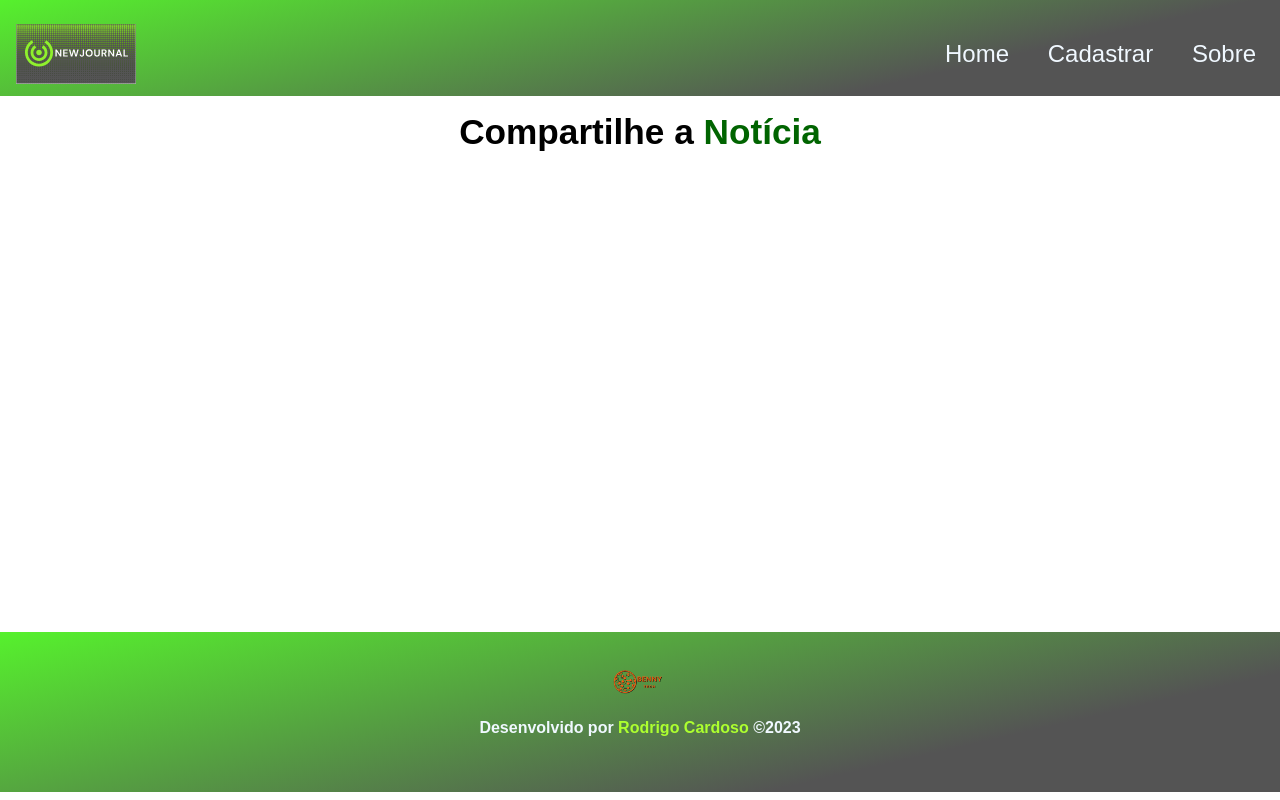
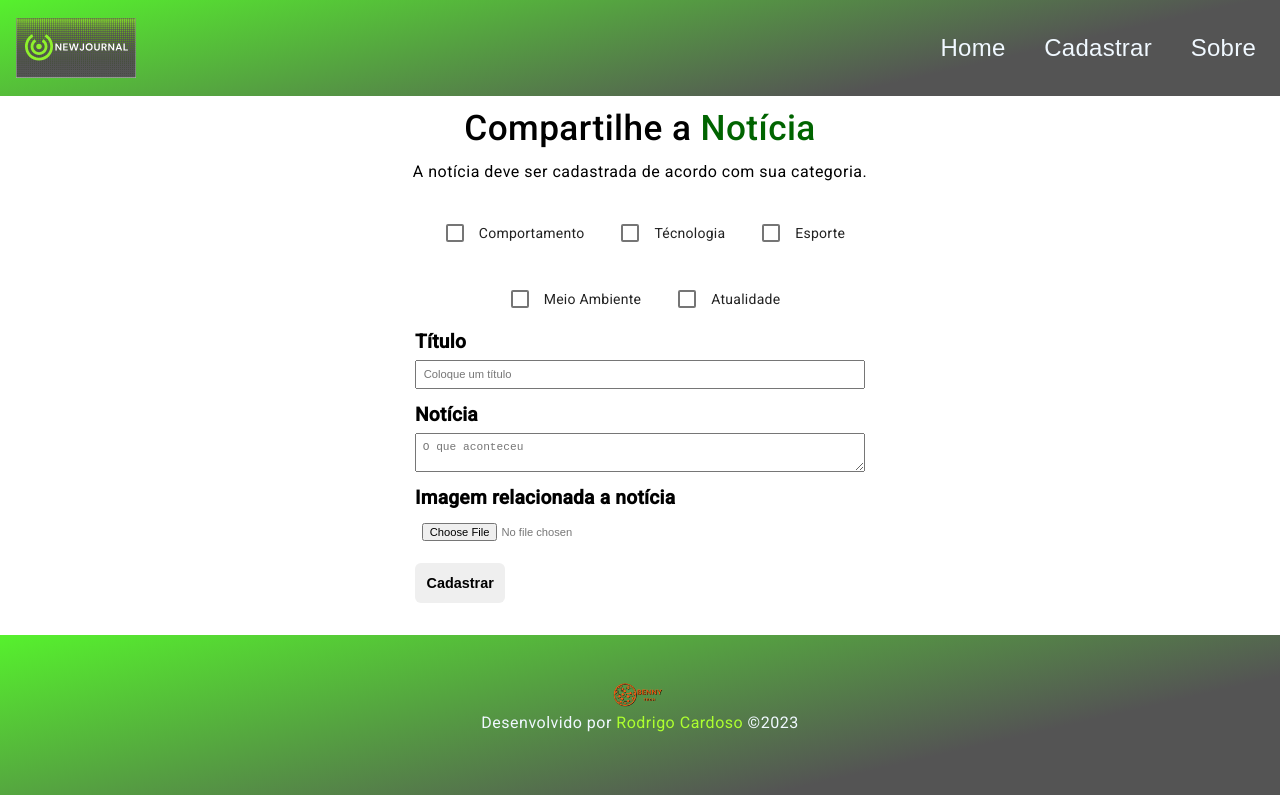
Before and after one commit to Rodrigopca42/newjournal-front, an Angular app: page /noticia/nova in a window 1280 px wide. Built offline with nearby package versions, Linux system fonts and the light colour scheme.

Commit message:
Html e css de cadastro

```diff
--- a/angular.json
+++ b/angular.json
@@ -25,6 +25,7 @@
               "src/assets"
             ],
             "styles": [
+              "@angular/material/prebuilt-themes/indigo-pink.css",
               "src/styles.css"
             ],
             "scripts": []
@@ -87,6 +88,7 @@
               "src/assets"
             ],
             "styles": [
+              "@angular/material/prebuilt-themes/indigo-pink.css",
               "src/styles.css"
             ],
             "scripts": []
--- a/package.json
+++ b/package.json
@@ -11,10 +11,12 @@
   "private": true,
   "dependencies": {
     "@angular/animations": "^15.0.0",
+    "@angular/cdk": "^15.2.9",
     "@angular/common": "^15.0.0",
     "@angular/compiler": "^15.0.0",
     "@angular/core": "^15.0.0",
     "@angular/forms": "^15.0.0",
+    "@angular/material": "^15.2.9",
     "@angular/platform-browser": "^15.0.0",
     "@angular/platform-browser-dynamic": "^15.0.0",
     "@angular/router": "^15.0.0",
--- a/src/app/components/noticia-form/noticia-form.component.css
+++ b/src/app/components/noticia-form/noticia-form.component.css
@@ -0,0 +1,15 @@
+.check{
+  display: flex;
+  flex-wrap: wrap;
+  font-weight: bold;
+  text-align: center;
+  justify-content: center;
+}
+
+.margin{
+  padding: 13px;
+}
+
+.button{
+  margin-bottom: 2rem;
+}
--- a/src/app/components/noticia-form/noticia-form.component.html
+++ b/src/app/components/noticia-form/noticia-form.component.html
@@ -1 +1,24 @@
-<p>noticia-form works!</p>
+<form>
+
+  <div class="check">
+      <mat-checkbox class="margin" color="primary">Comportamento</mat-checkbox>
+      <mat-checkbox class="margin" color="primary">Técnologia</mat-checkbox>
+      <mat-checkbox class="margin" color="primary">Esporte</mat-checkbox>
+      <mat-checkbox class="margin" color="primary">Meio Ambiente</mat-checkbox>
+      <mat-checkbox class="margin" color="primary">Atualidade</mat-checkbox>
+  </div>
+
+  <div class="form-group">
+      <label for="title">Título</label>
+      <input type="text" placeholder="Coloque um título" required/>
+  </div>
+  <div class="form-group">
+      <label for="description">Notícia</label>
+      <textarea placeholder="O que aconteceu" required></textarea>
+  </div>
+  <div class="form-group">
+      <label for="image">Imagem relacionada a notícia</label>
+      <input type="file">
+  </div>
+  <input class="button" type="submit" value="{{btnText}}">
+</form>
--- a/src/app/components/noticia-form/noticia-form.component.ts
+++ b/src/app/components/noticia-form/noticia-form.component.ts
@@ -1,4 +1,4 @@
-import { Component } from '@angular/core';
+import { Component, Input, } from '@angular/core';
 
 @Component({
   selector: 'app-noticia-form',
@@ -6,5 +6,6 @@ import { Component } from '@angular/core';
   styleUrls: ['./noticia-form.component.css']
 })
 export class NoticiaFormComponent {
+@Input() btnText!:string;
 
 }
--- a/src/app/components/pages/nova-noticia/nova-noticia.component.css
+++ b/src/app/components/pages/nova-noticia/nova-noticia.component.css
@@ -7,3 +7,8 @@ h2{
 h2 span{
   color: darkgreen;
 }
+
+h4{
+  text-align: center;
+  margin: 1rem;
+}
--- a/src/app/components/pages/nova-noticia/nova-noticia.component.html
+++ b/src/app/components/pages/nova-noticia/nova-noticia.component.html
@@ -1 +1,3 @@
 <h2>Compartilhe a <span>Notícia</span></h2>
+<h4>A notícia deve ser cadastrada de acordo com sua categoria.</h4>
+<app-noticia-form [btnText]="btnText"></app-noticia-form>
--- a/src/app/components/pages/nova-noticia/nova-noticia.component.ts
+++ b/src/app/components/pages/nova-noticia/nova-noticia.component.ts
@@ -6,5 +6,7 @@ import { Component } from '@angular/core';
   styleUrls: ['./nova-noticia.component.css']
 })
 export class NovaNoticiaComponent {
+btnText = 'Cadastrar'
+
 
 }
--- a/src/index.html
+++ b/src/index.html
@@ -6,8 +6,11 @@
   <base href="/">
   <meta name="viewport" content="width=device-width, initial-scale=1">
   <link rel="icon" type="image/x-icon" href="favicon.ico">
+  <link rel="preconnect" href="https://fonts.gstatic.com">
+  <link href="https://fonts.googleapis.com/css2?family=Roboto:wght@300;400;500&display=swap" rel="stylesheet">
+  <link href="https://fonts.googleapis.com/icon?family=Material+Icons" rel="stylesheet">
 </head>
-<body>
+<body class="mat-typography">
   <app-root></app-root>
 </body>
 </html>
--- a/src/styles.css
+++ b/src/styles.css
@@ -8,3 +8,52 @@ body {
    font-family: Arial, Helvetica, sans-serif;
    box-sizing: border-box;
 }
+
+/*Form*/
+form{
+  width: 450px;
+  margin: 0 auto;
+}
+
+.form-group{
+  display: flex;
+  flex-direction: column;
+  margin-bottom: 1rem;
+}
+
+.form-group label{
+  font-weight: bold;
+  font-size: 1.2rem;
+  margin-bottom: 0.4em;
+}
+
+.form-group input,
+.form-group textarea{
+  padding: 0.6em;
+  color: #777;
+  font-size: 0.8em;
+}
+
+input[type="submit"]{
+  background-color: #efefef;
+  border: 2px solid transparent;
+  border-radius: 6px;
+  padding: 0.6rem;
+  font-weight: bold;
+  font-size: .9rem;
+  cursor: pointer;
+  transition: 0.4s;
+}
+
+input[type="submit"]:hover{
+  color: #777;
+  border-color: #777;
+  background-color: cornsilk;
+}
+
+.validation-error p{
+color: #dc3545;
+margin-top: 0.4rem;
+border-left:3px solid #dc3545;
+padding-left: 0.2rem;
+}
```
Also changed, not shown: src/app/app.module.ts (+6 -1 lines), 1 other file (tests, documents, lock files or other folders).
